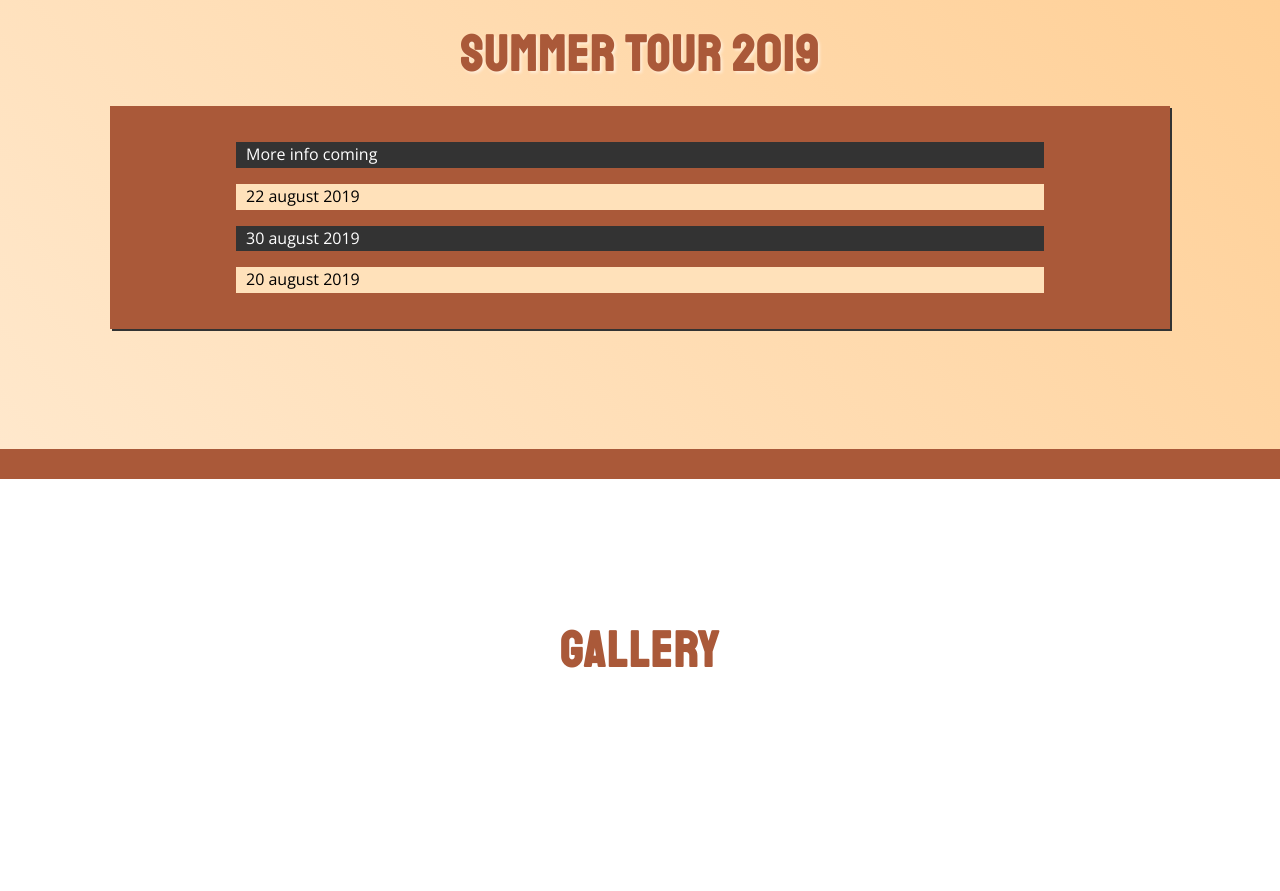
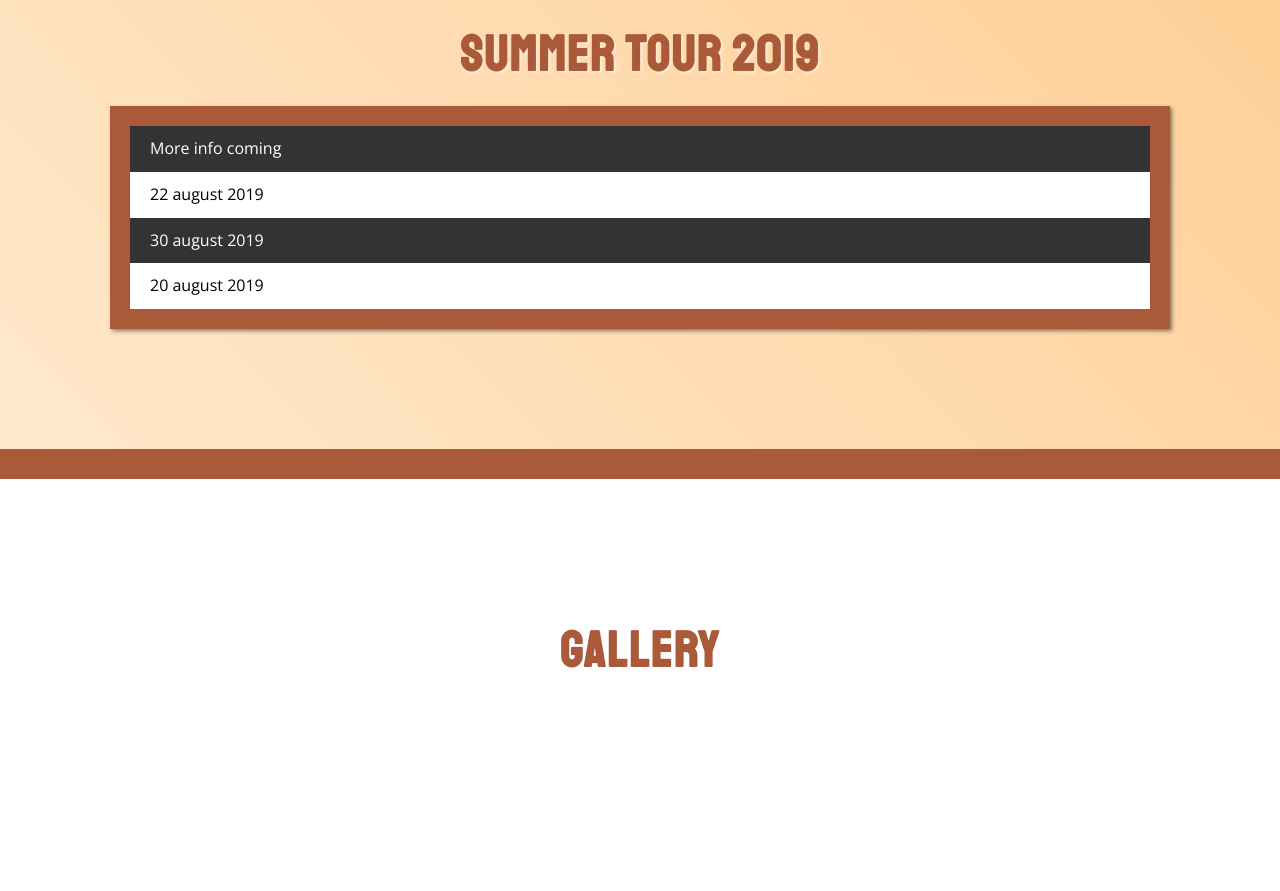
Before and after one commit to Doftgrahn/fatherandsonband, a website: page index.html in a window 1280 px wide. Shown: the part 2689-3580 px from the top of the page. Drawn offline with nearby package versions, Linux system fonts and the light colour scheme; files that its build step writes are made by us from their sources; a web font is replaced by a local one.

Commit message:
supersmall fixes

```diff
--- a/src/styles/blocks/_gallery.scss
+++ b/src/styles/blocks/_gallery.scss
@@ -1,7 +1,7 @@
 .b-gallery {
   background-image: url("../images/texture.jpg");
   padding: 40px 20px;
-  border-bottom: 30px solid $color-red;
+  //border-bottom: 30px solid $color-red;
   @media screen and (min-width:800px) {
     padding: 60px 20px;
   }
--- a/src/styles/blocks/_tour.scss
+++ b/src/styles/blocks/_tour.scss
@@ -30,7 +30,8 @@
   &__container {
     background-color: $color-red;
     width: 100%;
-    box-shadow: 2px 2px $color-dark;
+    //box-shadow: 2px 2px $color-dark;
+    box-shadow: 2px 2px 4px #312d2d94;
     @media screen and (min-width: 800px) {
       width: 100%;
     }
@@ -39,22 +40,24 @@
   &__dates {
     padding: 20px ;
     margin: 0 auto;
-    width: 80%;
+    //width: 80%;
+    width: 100%;
     justify-content: center;
 
   }
 
   &__events {
-    padding: 0 10px;
+    //padding: 0 10px;
+    padding: 10px 20px;
     line-height: 160%;
-
+    margin: 0;
     &:nth-child(odd) {
       background-color: $color-dark;
       color: $color-white;
     }
 
     &:nth-child(even) {
-      background-color: $color-light;
+      background-color: $color-white;
     }
   }
 }
```
